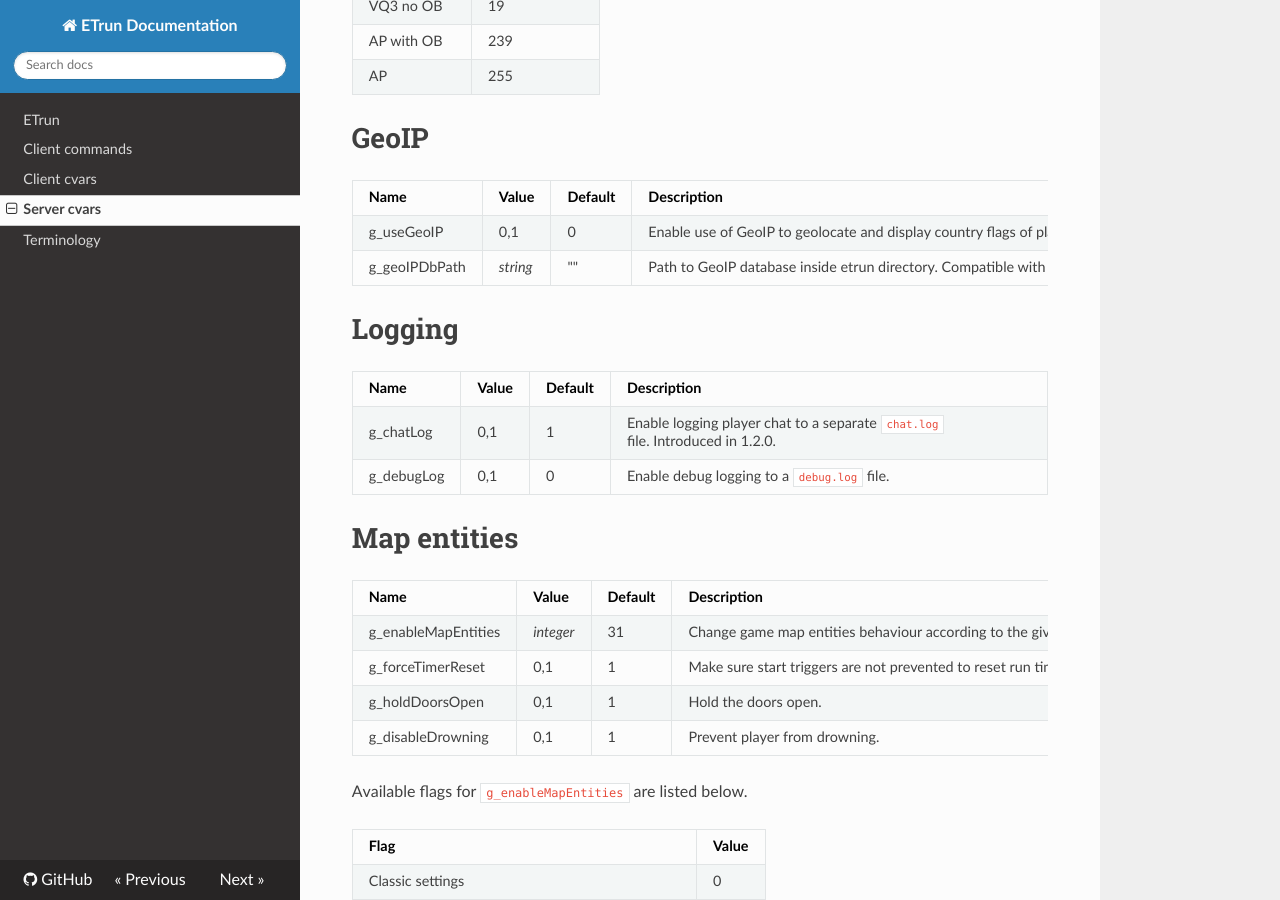
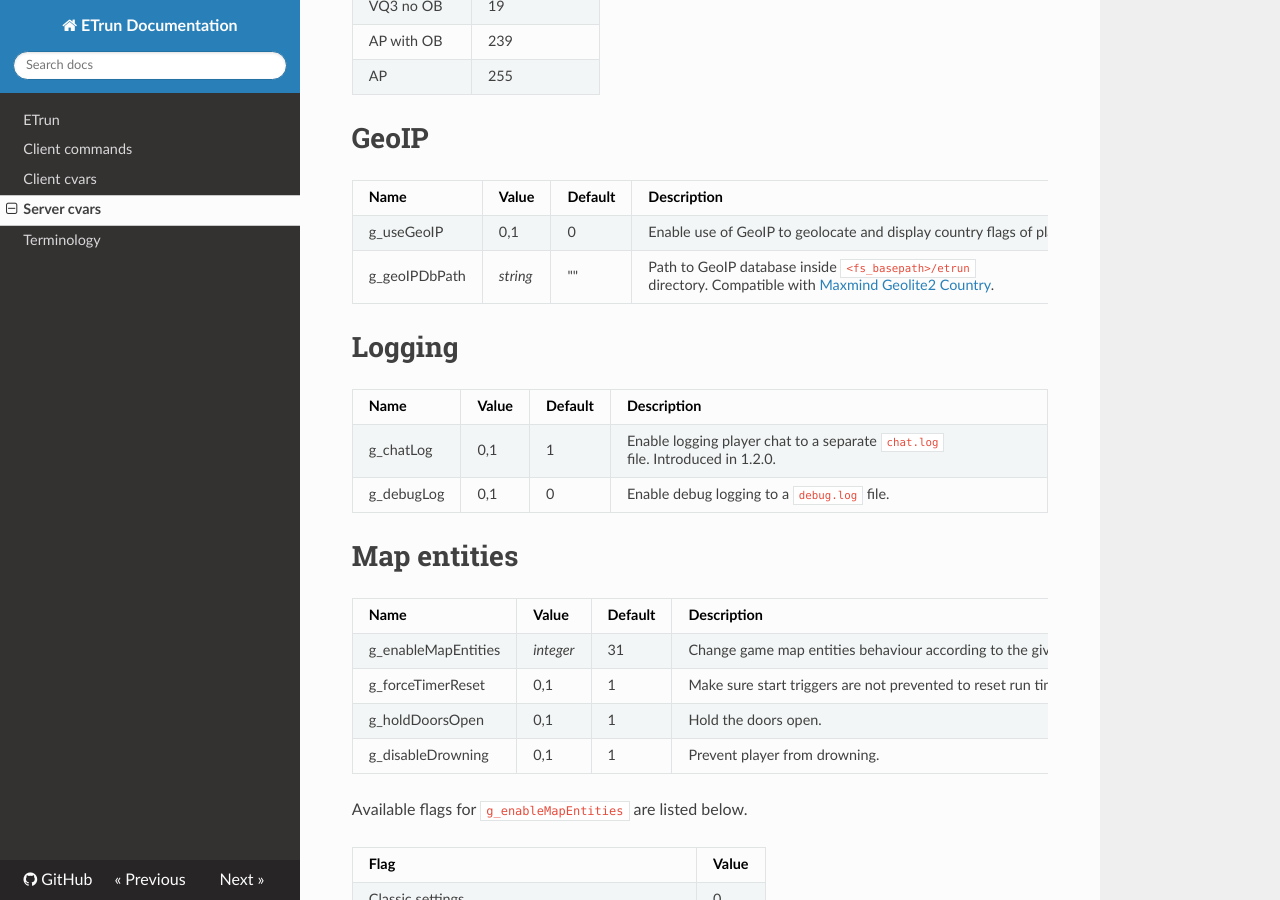
Before and after one commit to ETrun/ETrun, an MkDocs documentation site: the page built from docs/server_cvars.md, in a window 1280 px wide and 900 px high, scrolled down 1763 px. Built offline with MkDocs 1.6.1, drawn with Linux system fonts in a browser that asks for light colours; nearby versions of some CDN libraries.

Commit message:
Update doc [ci skip]

```diff
--- a/docs/server_cvars.md
+++ b/docs/server_cvars.md
@@ -66,7 +66,7 @@
 | Name  | Value | Default | Description |
 | ----- | ----- | ------- | ----------- |
 | g_useGeoIP | 0,1 | 0 | Enable use of GeoIP to geolocate and display country flags of players based on their IP addresses. |
-| g_geoIPDbPath | *string* | "" | Path to GeoIP database inside etrun directory. Compatible with [Maxmind Geolite Legacy](https://dev.maxmind.com/geoip/legacy/geolite/). |
+| g_geoIPDbPath | *string* | "" | Path to GeoIP database inside `<fs_basepath>/etrun` directory. Compatible with [Maxmind Geolite2 Country](https://dev.maxmind.com/geoip/geoip2/geolite2/). |
 
 # Logging
 
```
